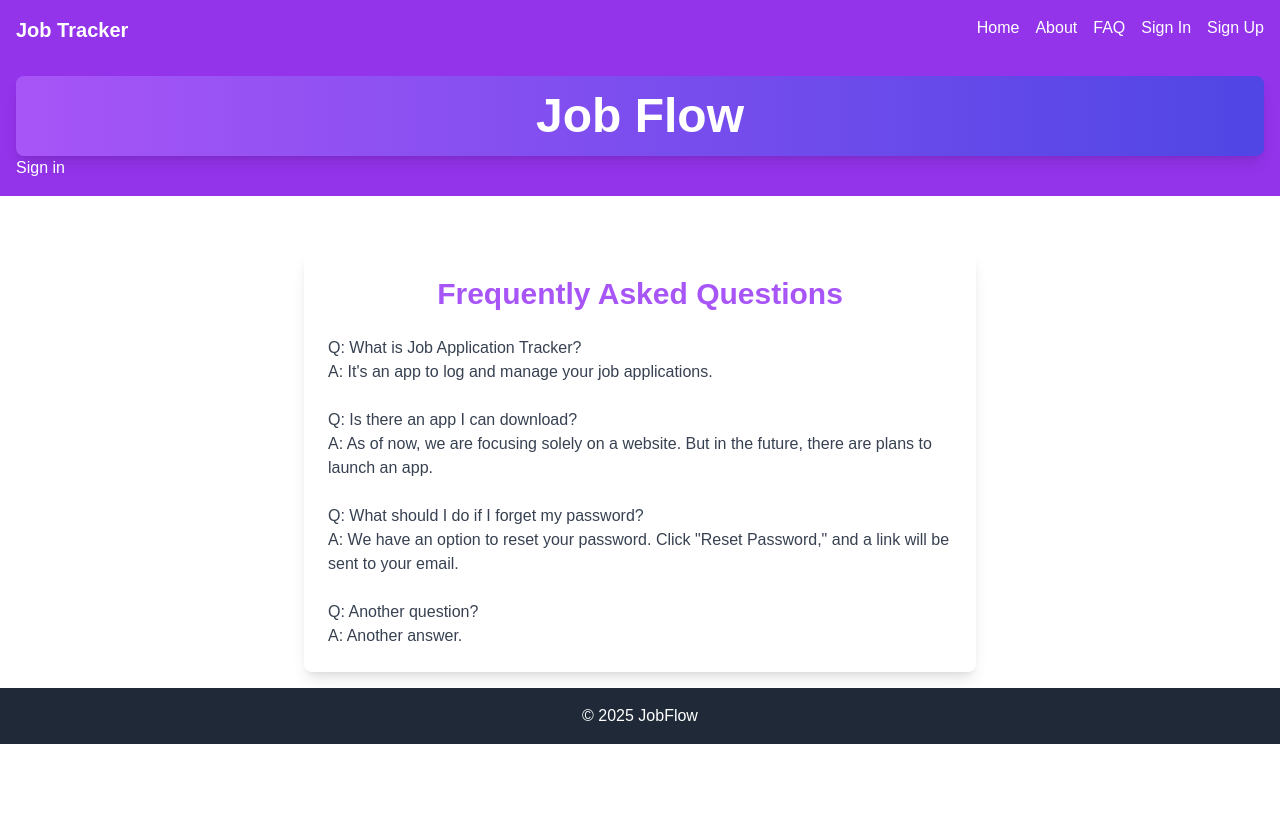
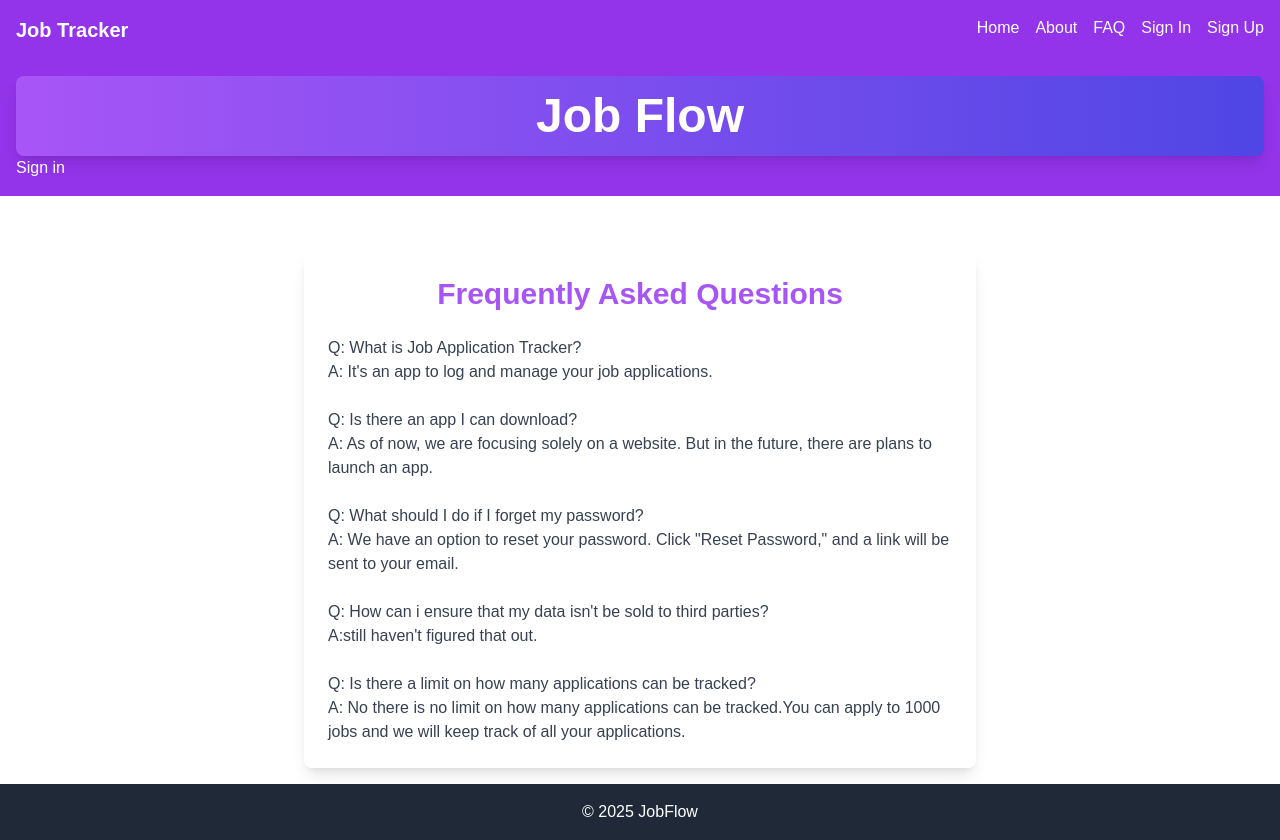
Before and after one commit to perezc14-msu/CSIT415-Project, a Next.js app in the folder jobflow/: page /faq in a window 1280 px wide. Before the commit the page ends 800 px from the top, so only its background shows below. Built offline with nearby package versions, Linux system fonts and the light colour scheme; no server answers.

Commit message:
faq page update
Changed the format of the faq page

```diff
--- a/jobflow/app/faq/page.js
+++ b/jobflow/app/faq/page.js
@@ -24,10 +24,16 @@ export default function FAQ() {
         </div>
 
         <div>
-          <p className="text-gray-700">Q: Another question?</p>
-          <p className="text-gray-700">A: Another answer.</p>
+          <p className="text-gray-700">Q: How can i ensure that my data isn't be sold to third parties?</p>
+          <p className="text-gray-700">A:still haven't figured that out.</p>
+        </div>
+
+        <div>
+          <p className="text-gray-700">Q: Is there a limit on how many applications can be tracked?</p>
+          <p className="text-gray-700">A: No there is no limit on how many applications can be tracked.You can apply to 1000 jobs and we will keep track of all your applications.</p>
         </div>
       </div>
     </div>
+
   );
 }
```
